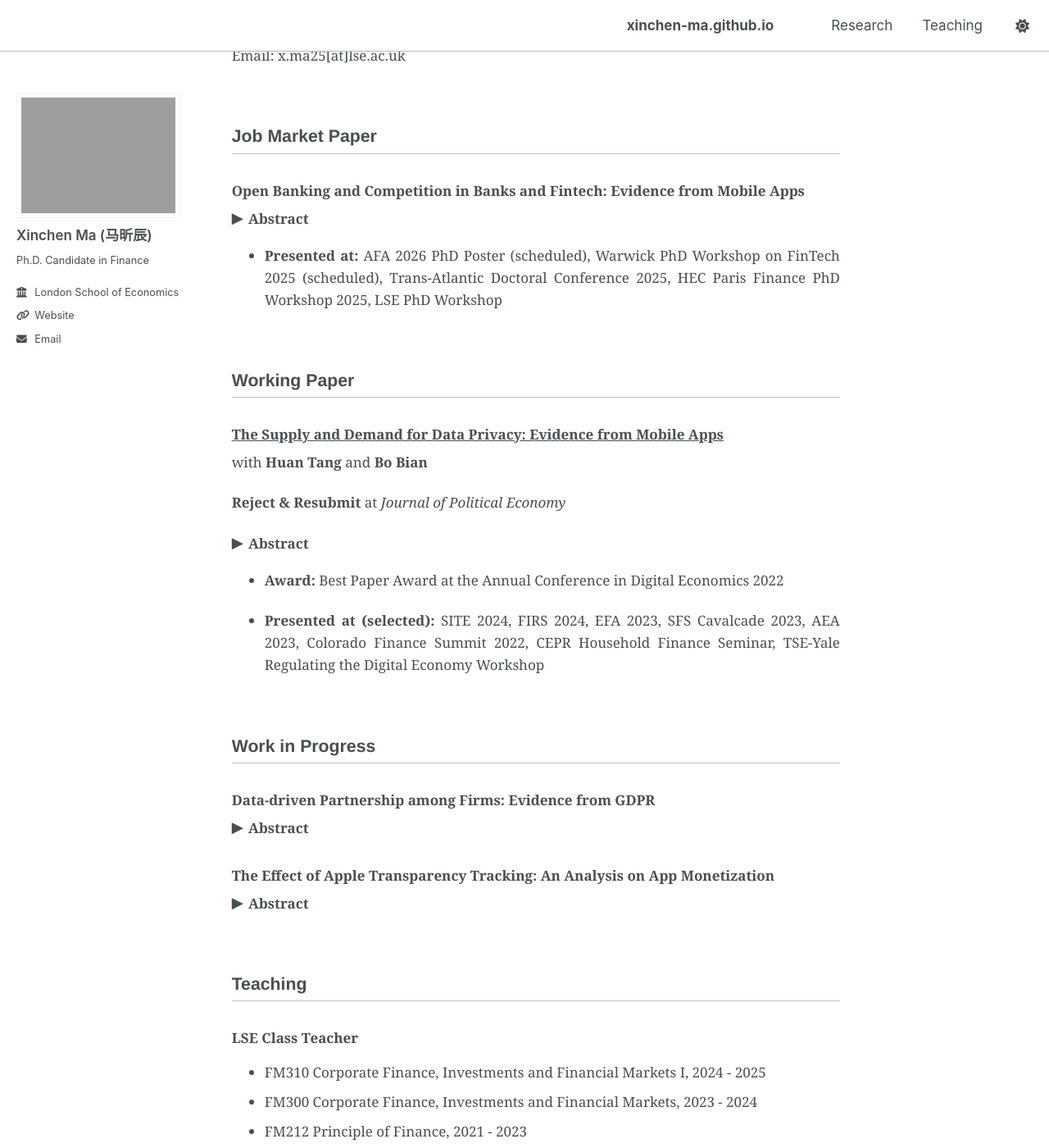
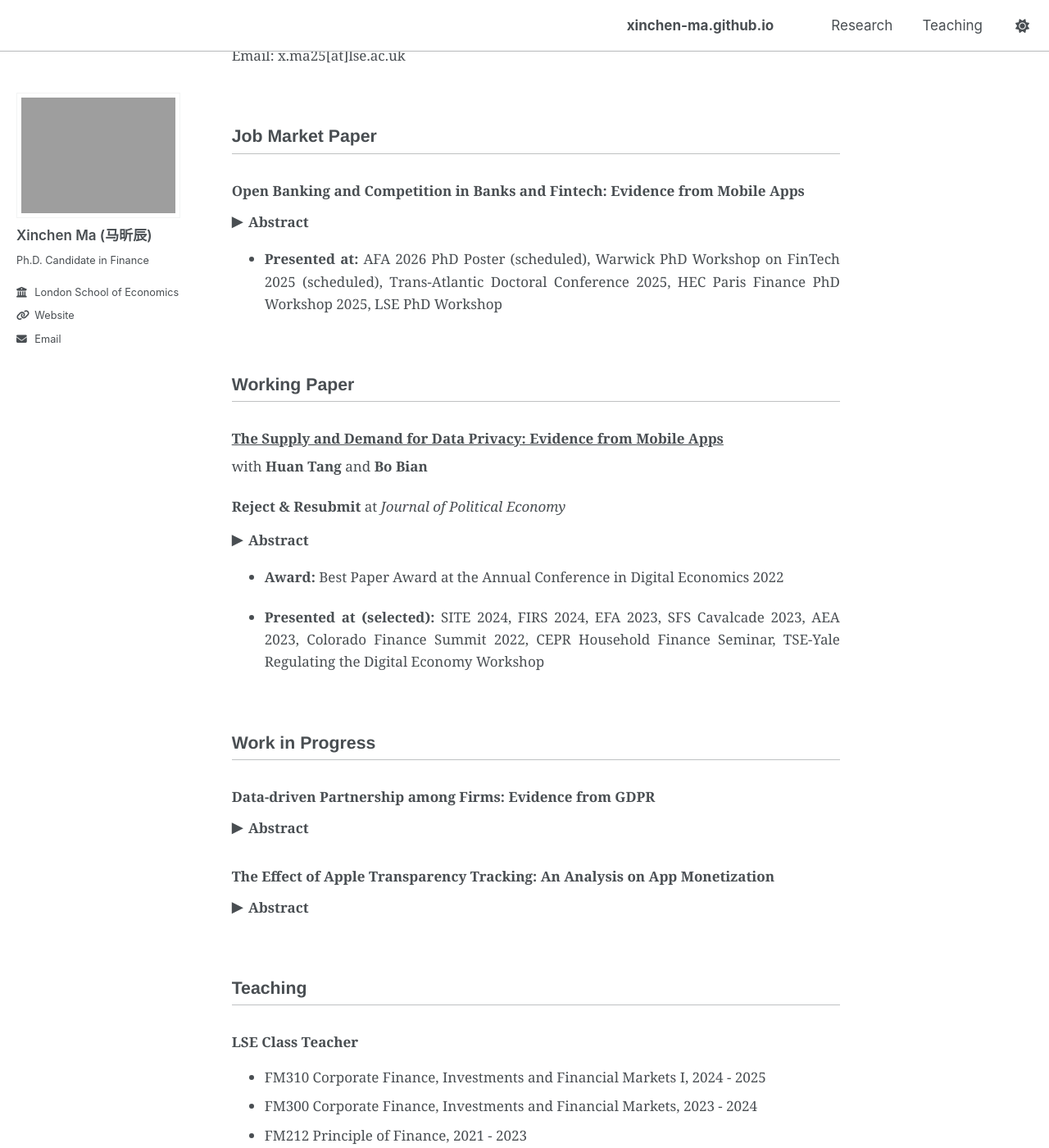
Before and after one commit to xinchen-ma/xinchen-ma.github.io, a Jekyll site: the page built from index.md, in a window 1280 px wide and 1400 px high, scrolled down 251 px. Shown: the whole window at 82% size. Built offline with Jekyll 4.4.1, drawn with Linux system fonts in a browser that asks for light colours; a script that is not in the unit is left out.

Commit message:
Update custom.css

```diff
--- a/assets/css/custom.css
+++ b/assets/css/custom.css
@@ -228,3 +228,20 @@ details.abstract > summary::before {
   transform: translateY(-1px);
 }
 details.abstract[open] > summary::before { content: "▼"; }
+
+/* Make the gap before Abstract consistent, regardless of the previous element */
+.page__content h2:has(+ details.abstract),
+.page__content h3:has(+ details.abstract),
+.page__content h4:has(+ details.abstract),
+.page__content p:has(+ details.abstract),
+.page__content ul:has(+ details.abstract),
+.page__content .paper-meta:has(+ details.abstract) {
+  margin-bottom: .35rem;   /* pick your preferred gap */
+}
+
+/* Prevent margin-collapsing from re-introducing variation */
+.page__content details.abstract {
+  margin-top: 0;
+  padding-top: .35rem;      /* creates the visible space */
+  border-top: 0.01px solid transparent; /* also prevents collapsing */
+}
```
